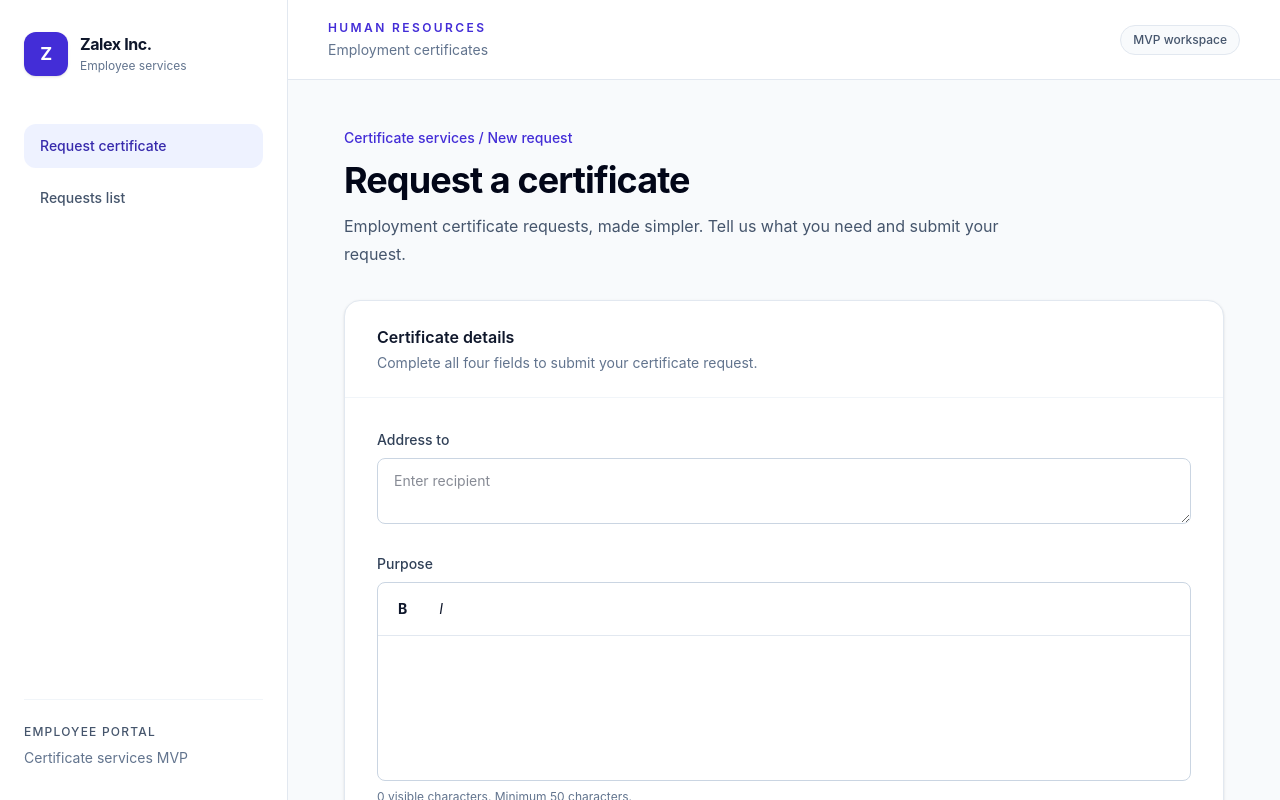
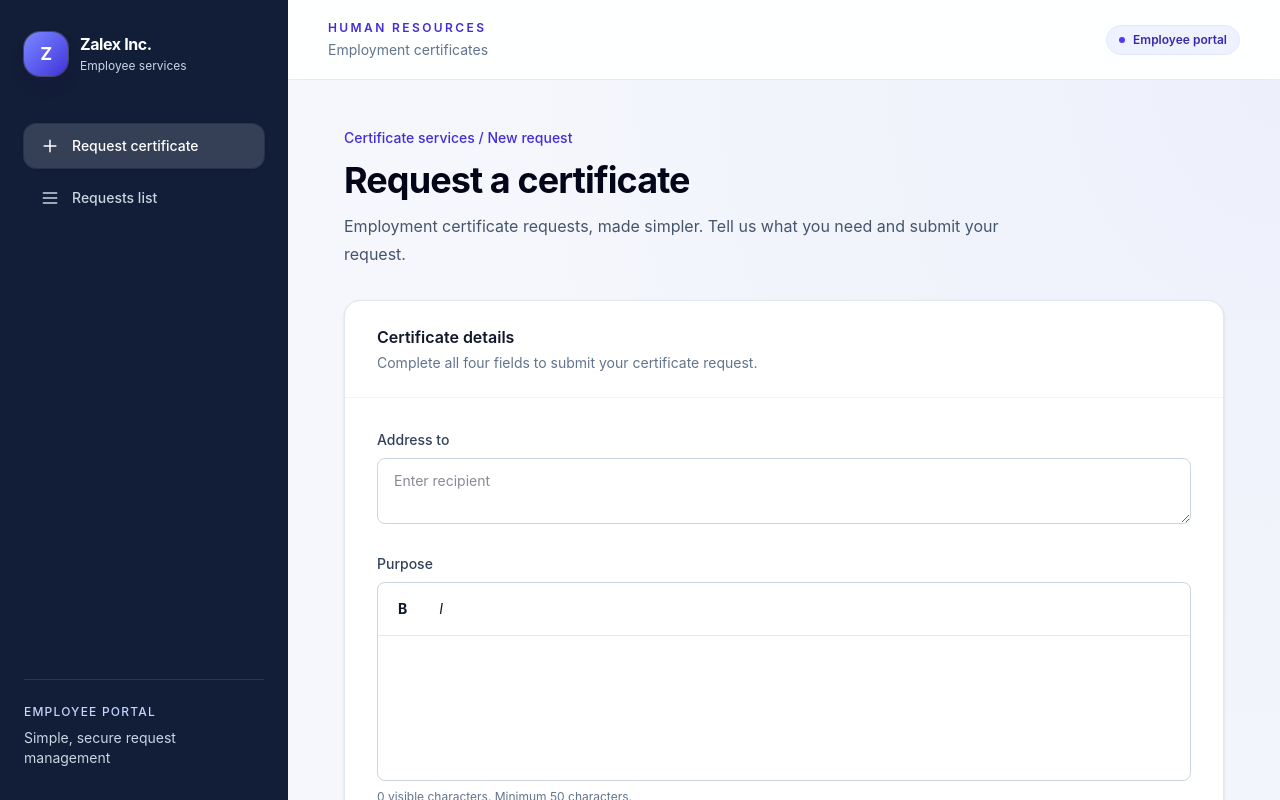
Before and after one commit to fanostomp/zalex-certificate-portal, a React (Vite) app: page /requests/new in a window 1280 px wide. Shown: the top 800 px of the page. Built offline with nearby package versions, Linux system fonts and the light colour scheme.

Commit message:
style: refine enterprise shell and navigation

```diff
--- a/src/components/layout/AppLayout.tsx
+++ b/src/components/layout/AppLayout.tsx
@@ -28,7 +28,7 @@ export default function AppLayout() {
       }
   }, [location.pathname]);
   return (
-    <div className="min-h-screen bg-slate-50 text-slate-900">
+    <div className="min-h-screen bg-[#f5f7fc] text-slate-900">
       <a
         href="#main-content"
         className="sr-only rounded-md bg-white px-4 py-2 text-sm text-slate-900 focus:not-sr-only focus:absolute focus:left-4 focus:top-4 focus:z-50"
@@ -36,15 +36,15 @@ export default function AppLayout() {
         Skip to main content
       </a>
 
-      <div className="mx-auto flex min-h-screen w-full max-w-[1600px] flex-col lg:flex-row">
-        <aside className="border-b border-slate-200 bg-white px-5 py-5 lg:sticky lg:top-0 lg:flex lg:h-screen lg:w-72 lg:shrink-0 lg:flex-col lg:border-b-0 lg:border-r lg:px-6 lg:py-8">
+      <div className="mx-auto flex min-h-screen w-full max-w-[1800px] flex-col lg:flex-row">
+        <aside className="relative overflow-hidden border-b border-white/10 bg-[#121d37] px-5 py-5 text-white lg:sticky lg:top-0 lg:flex lg:h-screen lg:w-72 lg:shrink-0 lg:flex-col lg:border-b-0 lg:px-6 lg:py-8">
           <div className="flex items-center gap-3">
-            <span aria-hidden="true" className="flex size-11 items-center justify-center rounded-xl bg-indigo-700 text-lg font-bold tracking-tight text-white shadow-sm">
+            <span aria-hidden="true" className="flex size-11 items-center justify-center rounded-2xl bg-gradient-to-br from-indigo-400 to-indigo-700 text-lg font-bold tracking-tight text-white shadow-lg shadow-indigo-950/30 ring-1 ring-white/20">
               Z
             </span>
             <div>
-              <p className="text-base font-bold leading-5 tracking-tight">Zalex Inc.</p>
-              <p className="mt-1 text-xs text-slate-500">Employee services</p>
+              <p className="text-base font-bold leading-5 tracking-tight text-white">Zalex Inc.</p>
+              <p className="mt-1 text-xs text-slate-300">Employee services</p>
             </div>
           </div>
 
@@ -55,38 +55,40 @@ export default function AppLayout() {
                 to={item.to}
                 end={item.to === '/requests'}
                 className={({ isActive }) =>
-                  `inline-flex min-h-11 flex-1 items-center justify-center rounded-xl px-3 py-3 text-center text-sm font-medium transition-colors focus-visible:outline-2 focus-visible:outline-offset-2 focus-visible:outline-indigo-600 lg:flex-none lg:justify-start lg:px-4 lg:text-left ${
+                  `inline-flex min-h-11 flex-1 items-center justify-center gap-3 rounded-xl px-3 py-3 text-center text-sm font-medium transition-all focus-visible:outline-2 focus-visible:outline-offset-2 focus-visible:outline-white lg:flex-none lg:justify-start lg:px-4 lg:text-left ${
                     isActive
-                      ? 'bg-indigo-50 text-indigo-800'
-                      : 'text-slate-600 hover:bg-slate-100 hover:text-slate-900'
+                      ? 'bg-white/15 text-white shadow-sm ring-1 ring-white/10'
+                      : 'text-slate-300 hover:bg-white/10 hover:text-white'
                   }`
                 }
               >
+                <svg aria-hidden="true" viewBox="0 0 24 24" className="hidden size-5 shrink-0 lg:block" fill="none" stroke="currentColor" strokeWidth={1.8} strokeLinecap="round" strokeLinejoin="round"><path d={item.to === '/requests/new' ? 'M12 5v14M5 12h14' : 'M4 6h16M4 12h16M4 18h16'} /></svg>
                 <span className="lg:hidden">{item.shortLabel}</span>
                 <span className="hidden lg:inline">{item.label}</span>
               </NavLink>
             ))}
           </nav>
 
-          <div className="mt-auto hidden border-t border-slate-100 pt-6 lg:block">
-            <p className="text-xs font-medium uppercase tracking-widest text-slate-600">Employee portal</p>
-            <p className="mt-2 text-sm text-slate-500">Certificate services MVP</p>
+          <div className="mt-auto hidden border-t border-white/10 pt-6 lg:block">
+            <p className="text-xs font-medium uppercase tracking-widest text-indigo-200">Employee portal</p>
+            <p className="mt-2 text-sm text-slate-300">Simple, secure request management</p>
           </div>
         </aside>
 
         <div className="flex min-w-0 flex-1 flex-col">
-          <header className="flex h-20 items-center justify-between border-b border-slate-200 bg-white px-6 sm:px-10">
+          <header className="flex h-20 items-center justify-between border-b border-slate-200/80 bg-white/90 px-6 backdrop-blur sm:px-10">
             <div>
               <p className="text-xs font-semibold uppercase tracking-[0.2em] text-indigo-700">Human resources</p>
               <p className="mt-1 text-sm text-slate-500">Employment certificates</p>
             </div>
-            <span className="hidden rounded-full border border-slate-200 bg-slate-50 px-3 py-1.5 text-xs font-medium text-slate-600 sm:inline-flex">
-              MVP workspace
+            <span className="hidden items-center gap-2 rounded-full border border-indigo-100 bg-indigo-50 px-3 py-1.5 text-xs font-semibold text-indigo-800 sm:inline-flex">
+              <span aria-hidden="true" className="size-1.5 rounded-full bg-indigo-600" />
+              Employee portal
             </span>
           </header>
 
-          <main ref={mainRef} id="main-content" tabIndex={-1} className="w-full flex-1 px-6 py-10 sm:px-10 lg:px-14 lg:py-12">
-            <div className="mx-auto w-full max-w-5xl">
+          <main ref={mainRef} id="main-content" tabIndex={-1} className="w-full flex-1 bg-[radial-gradient(ellipse_at_top_right,_rgba(99,102,241,0.055),_transparent_55%)] px-5 py-9 sm:px-10 sm:py-10 lg:px-14 lg:py-12">
+            <div className="mx-auto w-full max-w-6xl">
               <Outlet />
             </div>
           </main>
```
